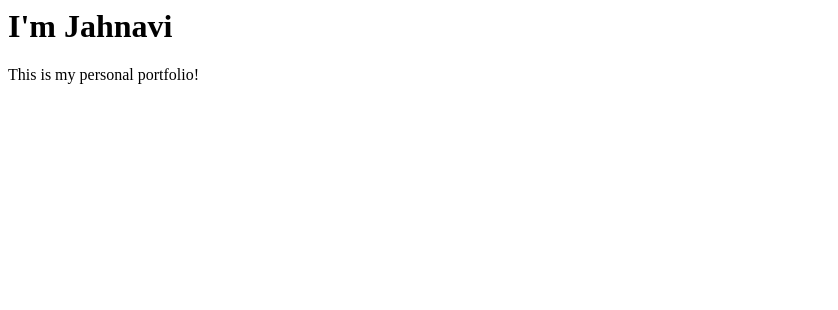
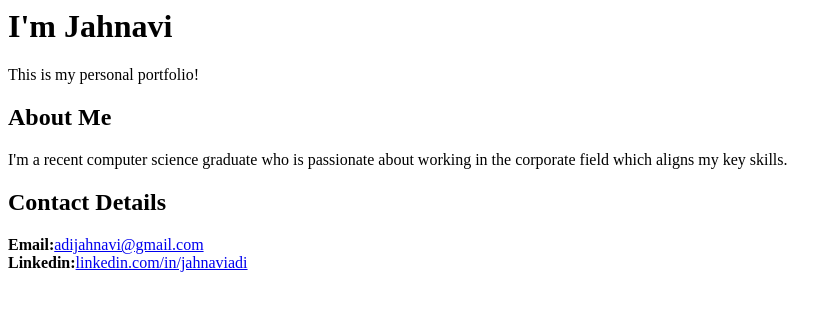
Before and after one commit to Jahnavi-10/Jahnavi-10.github.io, a plain HTML site: page portfolio/index.html in a window 1280 px wide. Shown: the whole page, without its empty margins (0-838 px from the left). Drawn offline with Linux system fonts and the light colour scheme.

Commit message:
Update index.html
Add a basic homepage

```diff
--- a/portfolio/index.html
+++ b/portfolio/index.html
@@ -3,7 +3,15 @@
 <title>My Portfolio</title>
 </head>
 <body>
-<h1> I'm Jahnavi</h1>
+<h1> I'm Jahnavi </h1>
 <p> This is my personal portfolio! </p>
+<h2><strong>About Me</strong></h2>
+<p>I'm a recent computer science graduate who is passionate about working in the corporate field which aligns my key skills.</p>
+<h2><strong>Contact Details</strong></h2>
+<p>
+<strong>Email:</strong><a href="mailto:adijahnavi@gmail.com">adijahnavi@gmail.com</a></br>
+<strong>Linkedin:</strong><a href="http://www.linkedin.com/in/jahnaviadi" target="_blank" rel="nooperner noreferrer">linkedin.com/in/jahnaviadi</a></br>
+</p>
+
 </body>
 </html>
```
